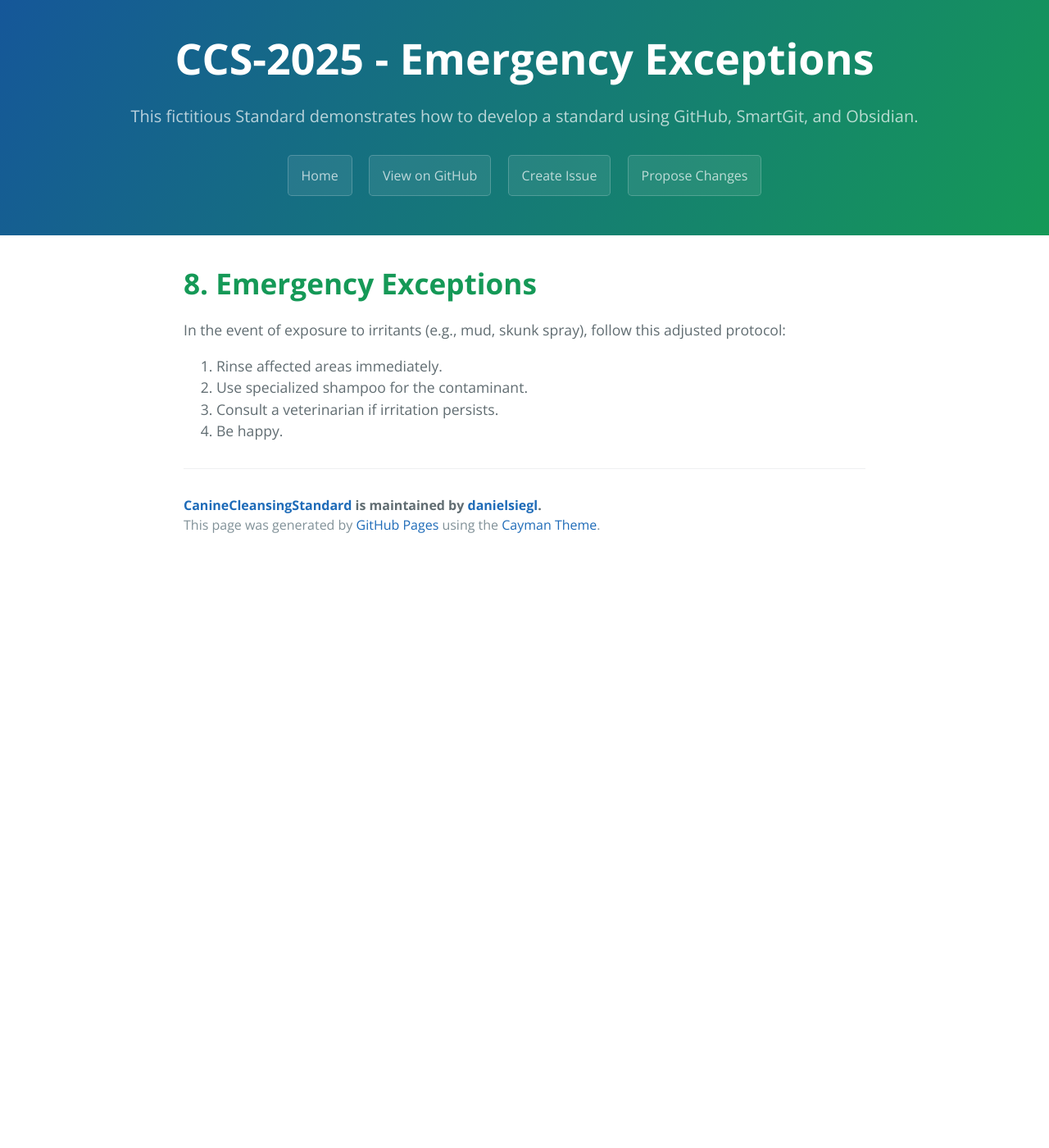
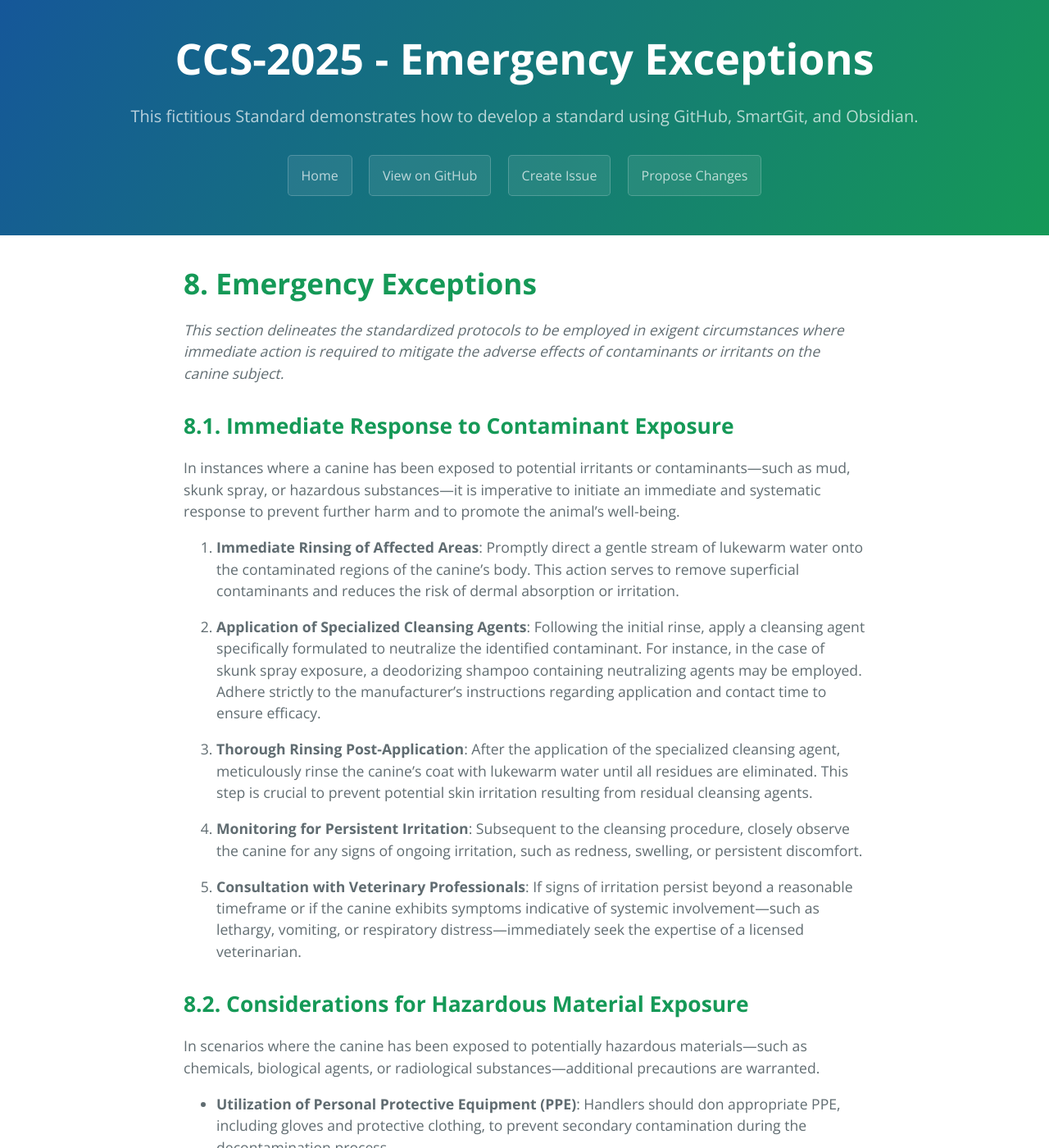
Before and after one commit to danielsiegl/CanineCleansingStandard, a Jekyll site: the page built from 08_Emergency_Exceptions.md, in a window 1280 px wide and 1400 px high. Shown: the whole window at 82% size. Built offline with Jekyll 4.4.1, drawn with Linux system fonts in a browser that asks for light colours; our own code applies the rules of GitHub Pages for plain Markdown files; some of the changed text lies outside the part shown.

Commit message:
Rewrite Emergency Exceptions with comprehensive protocols
Expanded the Emergency Exceptions section to include detailed
procedures for contaminant exposure, hazardous material handling, and
incident documentation. Improved structure and clarity to enhance
response effectiveness. Removed informal elements to maintain
professional standards.

```diff
--- a/08_Emergency_Exceptions.md
+++ b/08_Emergency_Exceptions.md
@@ -3,8 +3,41 @@ title: CCS-2025 - Emergency Exceptions
 ---
 # **8. Emergency Exceptions**
 
-In the event of exposure to irritants (e.g., mud, skunk spray), follow this adjusted protocol:
-1. Rinse affected areas immediately.
-2. Use specialized shampoo for the contaminant.
-3. Consult a veterinarian if irritation persists.
-4. Be happy.
+_This section delineates the standardized protocols to be employed in exigent circumstances where immediate action is required to mitigate the adverse effects of contaminants or irritants on the canine subject._
+
+## **8.1. Immediate Response to Contaminant Exposure**
+
+In instances where a canine has been exposed to potential irritants or contaminants—such as mud, skunk spray, or hazardous substances—it is imperative to initiate an immediate and systematic response to prevent further harm and to promote the animal's well-being.
+
+1. **Immediate Rinsing of Affected Areas**: Promptly direct a gentle stream of lukewarm water onto the contaminated regions of the canine's body. This action serves to remove superficial contaminants and reduces the risk of dermal absorption or irritation.
+
+2. **Application of Specialized Cleansing Agents**: Following the initial rinse, apply a cleansing agent specifically formulated to neutralize the identified contaminant. For instance, in the case of skunk spray exposure, a deodorizing shampoo containing neutralizing agents may be employed. Adhere strictly to the manufacturer's instructions regarding application and contact time to ensure efficacy.
+
+3. **Thorough Rinsing Post-Application**: After the application of the specialized cleansing agent, meticulously rinse the canine's coat with lukewarm water until all residues are eliminated. This step is crucial to prevent potential skin irritation resulting from residual cleansing agents.
+
+4. **Monitoring for Persistent Irritation**: Subsequent to the cleansing procedure, closely observe the canine for any signs of ongoing irritation, such as redness, swelling, or persistent discomfort.
+
+5. **Consultation with Veterinary Professionals**: If signs of irritation persist beyond a reasonable timeframe or if the canine exhibits symptoms indicative of systemic involvement—such as lethargy, vomiting, or respiratory distress—immediately seek the expertise of a licensed veterinarian.
+
+
+## **8.2. Considerations for Hazardous Material Exposure**
+
+In scenarios where the canine has been exposed to potentially hazardous materials—such as chemicals, biological agents, or radiological substances—additional precautions are warranted.
+
+- **Utilization of Personal Protective Equipment (PPE)**: Handlers should don appropriate PPE, including gloves and protective clothing, to prevent secondary contamination during the decontamination process.
+
+- **Implementation of Decontamination Protocols**: Follow established decontamination protocols as outlined by relevant authorities, ensuring that all procedures are conducted in a manner that prioritizes the safety of both the canine and the handler.
+
+- **Engagement with Emergency Services**: In cases of significant exposure, promptly contact emergency services or hazardous materials (HAZMAT) teams to facilitate appropriate decontamination and medical intervention.
+
+
+## **8.3. Documentation and Reporting**
+
+Accurate documentation of the incident is essential for ongoing care and for contributing to broader safety data.
+
+- **Incident Recording**: Maintain detailed records of the exposure incident, including the nature of the contaminant, the time and duration of exposure, and the specific actions taken during the decontamination process.
+
+- **Reporting to Relevant Authorities**: Report the incident to pertinent regulatory bodies or animal health organizations as required, providing comprehensive information to aid in the monitoring and prevention of similar occurrences.
+
+
+By adhering to these emergency exception protocols, practitioners can effectively manage unforeseen contaminant exposures, thereby safeguarding the health and well-being of the canine subject.
```
